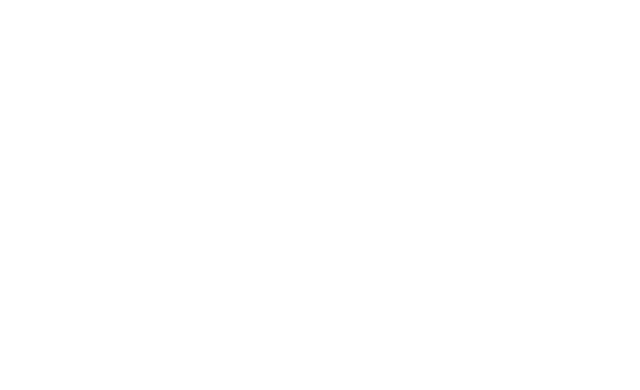
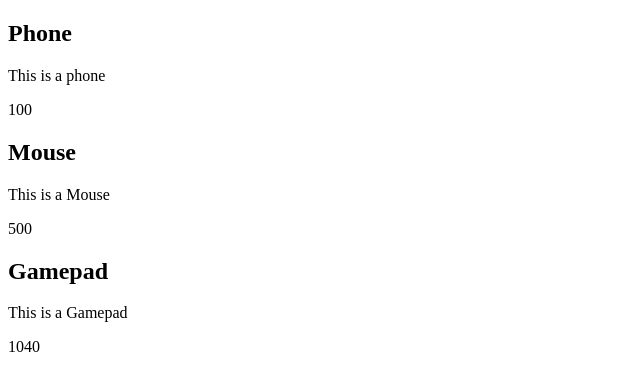
Before and after one commit to melkiurak/Shop, a plain HTML site: page index.html in a window 1280 px wide. Shown: the whole page, without its empty margins (0-640 px from the left). Drawn offline with Linux system fonts and the light colour scheme.

Commit message:
Add catalog

```diff
--- a/index.html
+++ b/index.html
@@ -6,6 +6,15 @@
     <title>Document</title>
 </head>
 <body>
+    <div>
+        <main>
+            <div id="catalog">
+                <ul>
+
+                </ul>
+            </div>
+        </main>
+    </div>
     <script src="./js/main.js"></script>
 </body>
 </html>
--- a/js/main.js
+++ b/js/main.js
@@ -0,0 +1,23 @@
+const catalog = [
+    {id: 0, name: 'Phone', price: 100, description: 'This is a phone'},
+    {id: 1, name: 'Mouse', price: 500, description: 'This is a Mouse'},
+    {id: 2, name: 'Gamepad', price: 1040, description: 'This is a Gamepad'},
+]
+const catalogContainer = document.getElementById('catalog');
+
+catalog.forEach((item) => {
+    const card = document.createElement('div');
+    card.className = 'card';
+    card.innerHTML = `
+        <h2>${item.name}</h2>
+        <p>${item.description}</p>
+        <p>${item.price}</p>
+        <button class="add-to-cart>Add to cart</button>
+    `;
+    const AddToCartButton = card.querySelector('.add-to-cart');
+    catalogContainer.appendChild(card);
+});
+
+function addToCart() {
+    console.log('Add to cart');
+}
```
